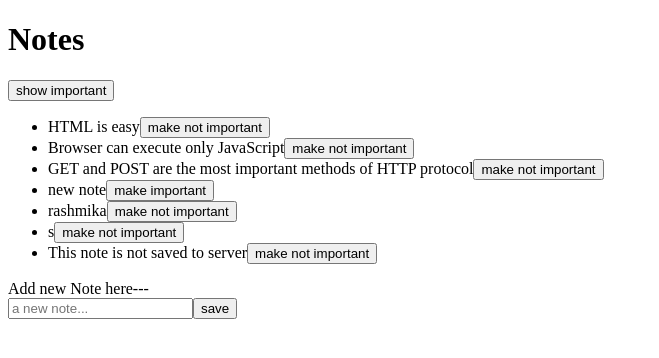
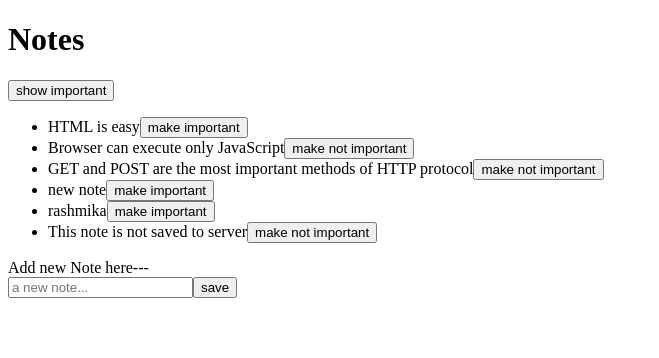
Before and after one commit to rashmikanaveen/HTML_Works, a React (Vite) app in the folder part1/: page / in a window 1280 px wide. Shown: the top 358 px of the page, without its empty margins (0-659 px from the left). Built offline with nearby package versions, Linux system fonts and the light colour scheme; data requests are answered from the project's data file.

Commit message:
Refactor notes service to update note importance and fix error handling in App component

```diff
--- a/part1/db.json
+++ b/part1/db.json
@@ -3,7 +3,7 @@
     {
       "id": "1",
       "content": "HTML is easy",
-      "important": true
+      "important": false
     },
     {
       "id": "2",
@@ -21,14 +21,9 @@
       "important": false
     },
     {
-      "id": "11d8",
+      "id": "ca42",
       "content": "rashmika",
-      "important": true
-    },
-    {
-      "id": "e3aa",
-      "content": "s",
-      "important": true
+      "important": false
     }
   ]
 }
--- a/part1/src/App.jsx
+++ b/part1/src/App.jsx
@@ -65,6 +65,13 @@
         .then(returnedNote => {
           setNotes(notes.map(note => note.id !== id ? note : returnedNote))
         })
+
+        .catch(error => {
+          alert(
+            `the note '${note.content}' was already deleted from server`
+          )
+          setNotes(notes.filter(n => n.id !== id))
+        })
     }
 
 
```
